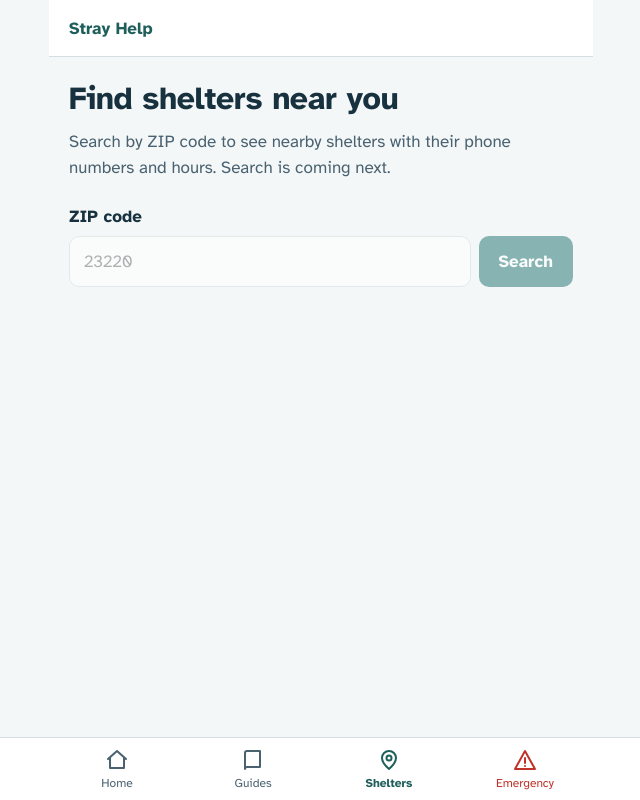
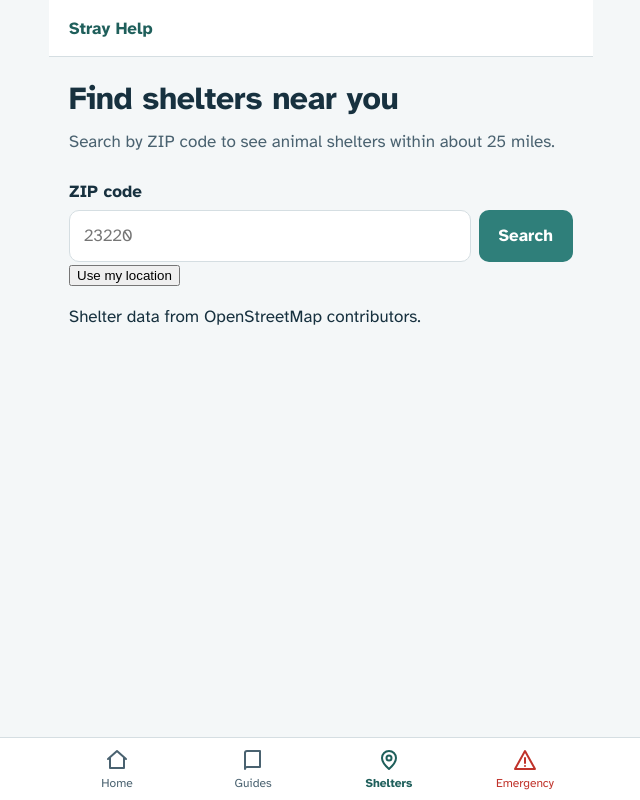
Before and after one commit to SephoriaBot/Stray, a React (Vite) app: page /shelters in a window 1280 px wide. Shown: the whole page, without its empty margins (319-959 px from the left). Built offline with nearby package versions, Linux system fonts and the light colour scheme.

Commit message:
Update Shelters.tsx

```diff
--- a/src/pages/Shelters.tsx
+++ b/src/pages/Shelters.tsx
@@ -1,15 +1,145 @@
+import { useState } from 'react'
+import type { FormEvent } from 'react'
+import { findShelters, geocodeZip } from '../lib/shelters'
+import type { Coords, Shelter } from '../lib/shelters'
+
+type Status = 'idle' | 'loading' | 'done' | 'error'
+
+function errorText(err: unknown): string {
+  const code = err instanceof Error ? err.message : ''
+  if (code === 'zip-not-found') return 'We could not find that ZIP code. Check it and try again.'
+  if (code === 'location-denied') return 'We could not get your location. Enter a ZIP code instead.'
+  if (code === 'no-geolocation') return 'Your browser cannot share its location. Enter a ZIP code instead.'
+  return 'The shelter search is not responding. Try again in a minute.'
+}
+
+function phoneHref(phone: string): string {
+  return 'tel:' + phone.replace(/[^\d+]/g, '')
+}
+
+function directionsHref(shelter: Shelter): string {
+  return `https://www.google.com/maps/dir/?api=1&destination=${shelter.lat},${shelter.lon}`
+}
+
 export default function Shelters() {
+  const [zip, setZip] = useState('')
+  const [status, setStatus] = useState<Status>('idle')
+  const [shelters, setShelters] = useState<Shelter[]>([])
+  const [message, setMessage] = useState('')
+
+  async function run(getCoords: () => Promise<Coords>) {
+    setStatus('loading')
+    setMessage('')
+    try {
+      const coords = await getCoords()
+      const found = await findShelters(coords)
+      setShelters(found)
+      setStatus('done')
+    } catch (err) {
+      setStatus('error')
+      setMessage(errorText(err))
+    }
+  }
+
+  function onSubmit(event: FormEvent) {
+    event.preventDefault()
+    const clean = zip.trim()
+    if (!/^\d{5}$/.test(clean)) {
+      setStatus('error')
+      setMessage('Enter a 5-digit ZIP code.')
+      return
+    }
+    void run(() => geocodeZip(clean))
+  }
+
+  function useMyLocation() {
+    void run(
+      () =>
+        new Promise<Coords>((resolve, reject) => {
+          if (!navigator.geolocation) {
+            reject(new Error('no-geolocation'))
+            return
+          }
+          navigator.geolocation.getCurrentPosition(
+            (pos) => resolve({ lat: pos.coords.latitude, lon: pos.coords.longitude }),
+            () => reject(new Error('location-denied')),
+            { timeout: 10000 },
+          )
+        }),
+    )
+  }
+
+  const loading = status === 'loading'
+
   return (
     <main className="page">
       <h1 className="title">Find shelters near you</h1>
-      <p className="lead">
-        Search by ZIP code to see nearby shelters with their phone numbers and hours. Search is coming next.
-      </p>
-      <label className="field-label" htmlFor="zip">ZIP code</label>
-      <div className="field-row">
-        <input id="zip" className="field" inputMode="numeric" placeholder="23220" disabled />
-        <button className="button" disabled>Search</button>
+      <p className="lead">Search by ZIP code to see animal shelters within about 25 miles.</p>
+
+      <form onSubmit={onSubmit}>
+        <label className="field-label" htmlFor="zip">ZIP code</label>
+        <div className="field-row">
+          <input
+            id="zip"
+            className="field"
+            inputMode="numeric"
+            autoComplete="postal-code"
+            maxLength={5}
+            placeholder="23220"
+            value={zip}
+            onChange={(e) => setZip(e.target.value)}
+          />
+          <button className="button" type="submit" disabled={loading}>
+            Search
+          </button>
+        </div>
+      </form>
+      <button className="button-secondary" type="button" onClick={useMyLocation} disabled={loading}>
+        Use my location
+      </button>
+
+      <div aria-live="polite">
+        {loading && <p className="notice">Searching for shelters...</p>}
+        {status === 'error' && <p className="notice notice-error">{message}</p>}
+        {status === 'done' && shelters.length === 0 && (
+          <p className="notice">
+            No shelters found within 25 miles. Try a nearby ZIP code, or call your local animal control.
+          </p>
+        )}
       </div>
+
+      {status === 'done' && shelters.length > 0 && (
+        <>
+          <p className="notice">
+            Listings can be out of date. Call before you go.
+          </p>
+          <ul className="shelter-list">
+            {shelters.map((shelter) => (
+              <li key={shelter.id}>
+                <h2 className="shelter-name">{shelter.name}</h2>
+                <p className="shelter-meta">
+                  {shelter.miles.toFixed(1)} miles away
+                  {shelter.address ? ', ' + shelter.address : ''}
+                </p>
+                {shelter.hours && <p className="shelter-meta">Hours: {shelter.hours}</p>}
+                <div className="shelter-actions">
+                  {shelter.phone && <a href={phoneHref(shelter.phone)}>Call {shelter.phone}</a>}
+                  {shelter.website && (
+                    <a href={shelter.website} target="_blank" rel="noopener noreferrer">
+                      Website
+                    </a>
+                  )}
+                  <a href={directionsHref(shelter)} target="_blank" rel="noopener noreferrer">
+                    Directions
+                  </a>
+                </div>
+              </li>
+            ))}
+          </ul>
+        </>
+      )}
+
+      <p className="attribution">Shelter data from OpenStreetMap contributors.</p>
     </main>
   )
 }
```
